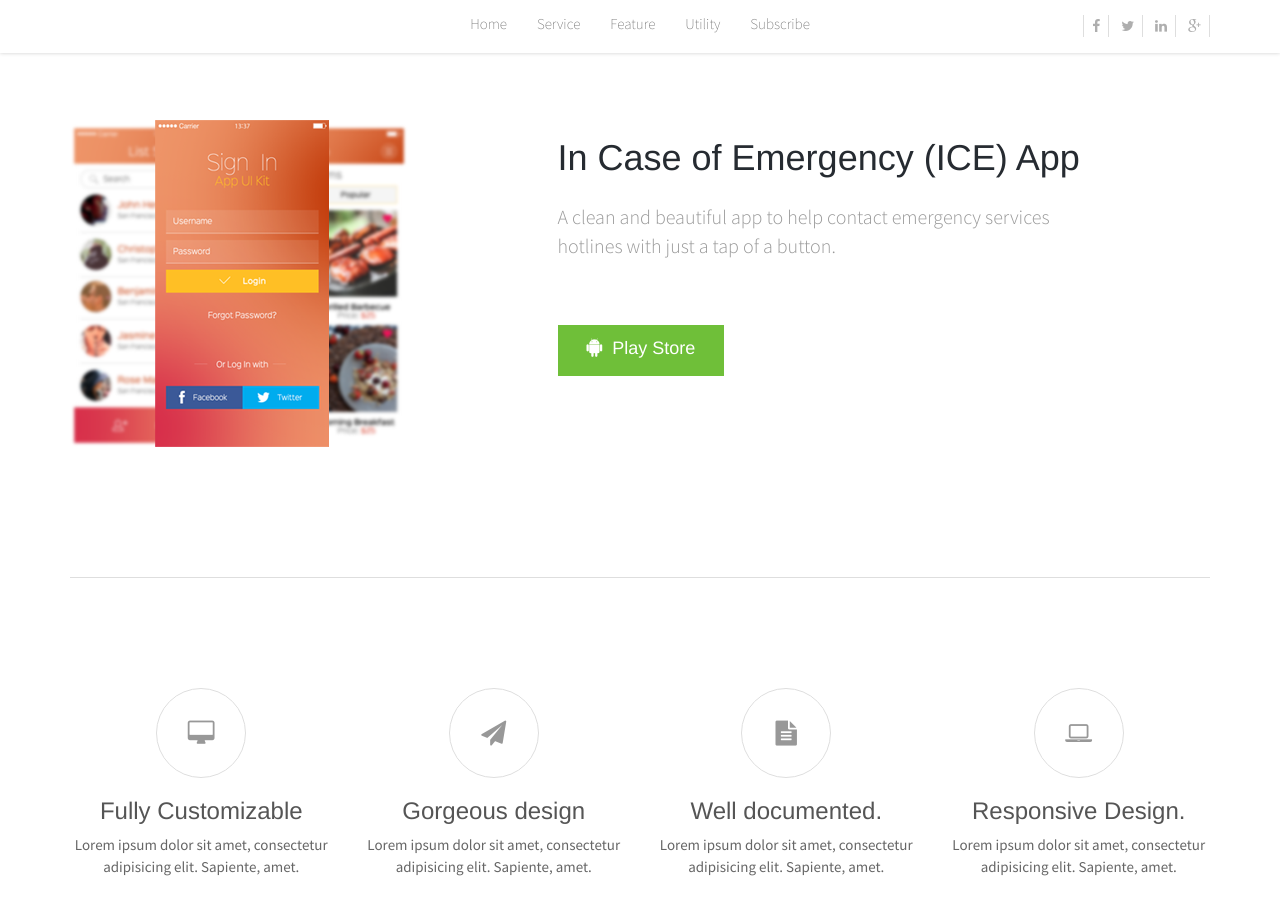
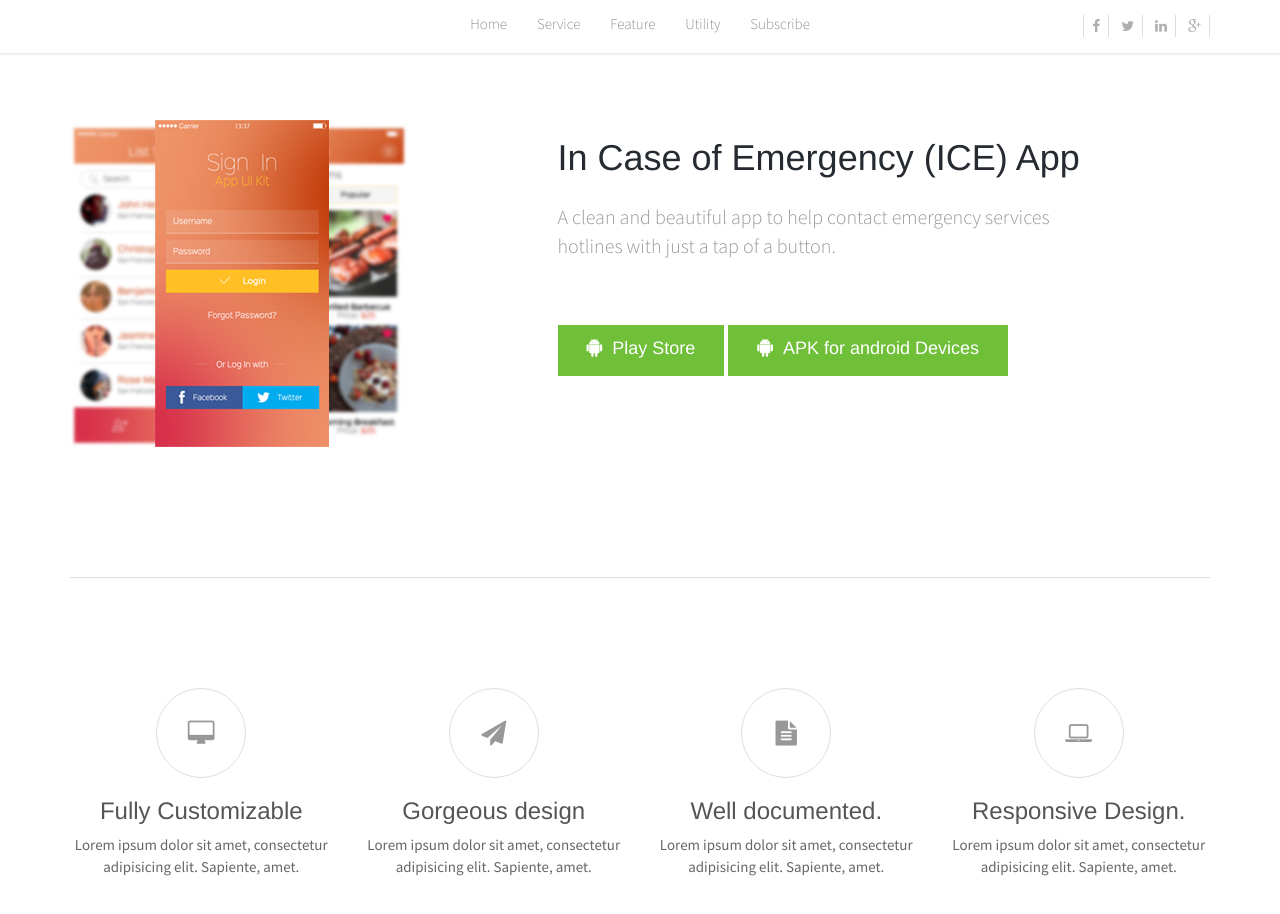
Before and after one commit to savekirk/ShortCode, a plain HTML site: page index.html in a window 1280 px wide. Shown: the top 914 px of the page. Drawn offline with nearby package versions, Linux system fonts and the light colour scheme.

Commit message:
update + apk link for android devices

```diff
--- a/index.html
+++ b/index.html
@@ -107,6 +107,8 @@
                             </li> -->
                             <li>
                                 <a href="#" class="btn btn-default btn-andriod"><i class="fa fa-android"></i>Play Store</a>
+                            </li>  <li>
+                                <a href="https://drive.google.com/file/d/0B5H1kI2gi07fSnc5XzV1dTVrOUE/view" class="btn btn-default btn-andriod"><i class="fa fa-android"></i>APK for android Devices</a>
                             </li>
                        <!--      <li>
                                 <a href="#" class="btn btn-default btn-windows"><i class="fa fa-windows"></i>Windows Store</a>
```
